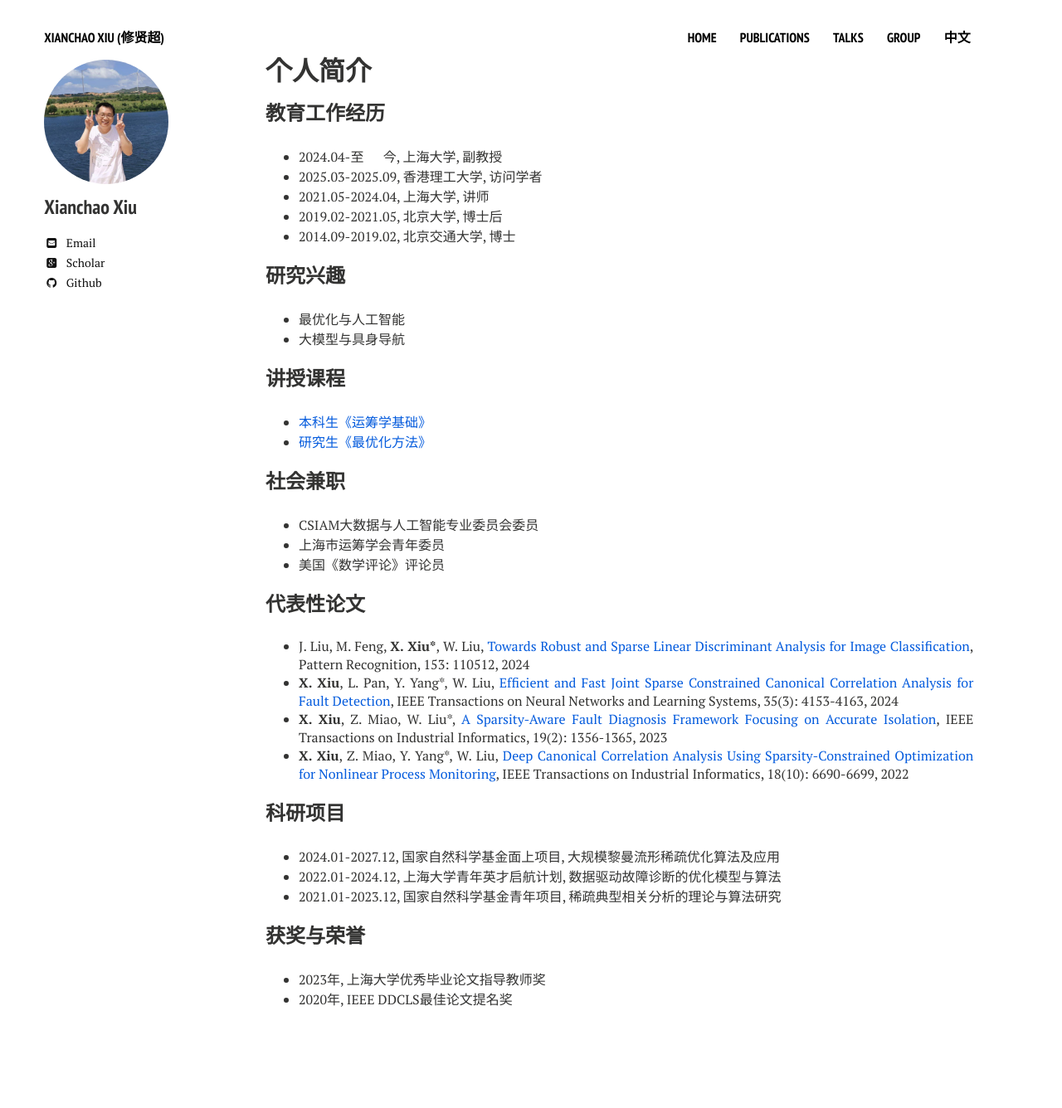
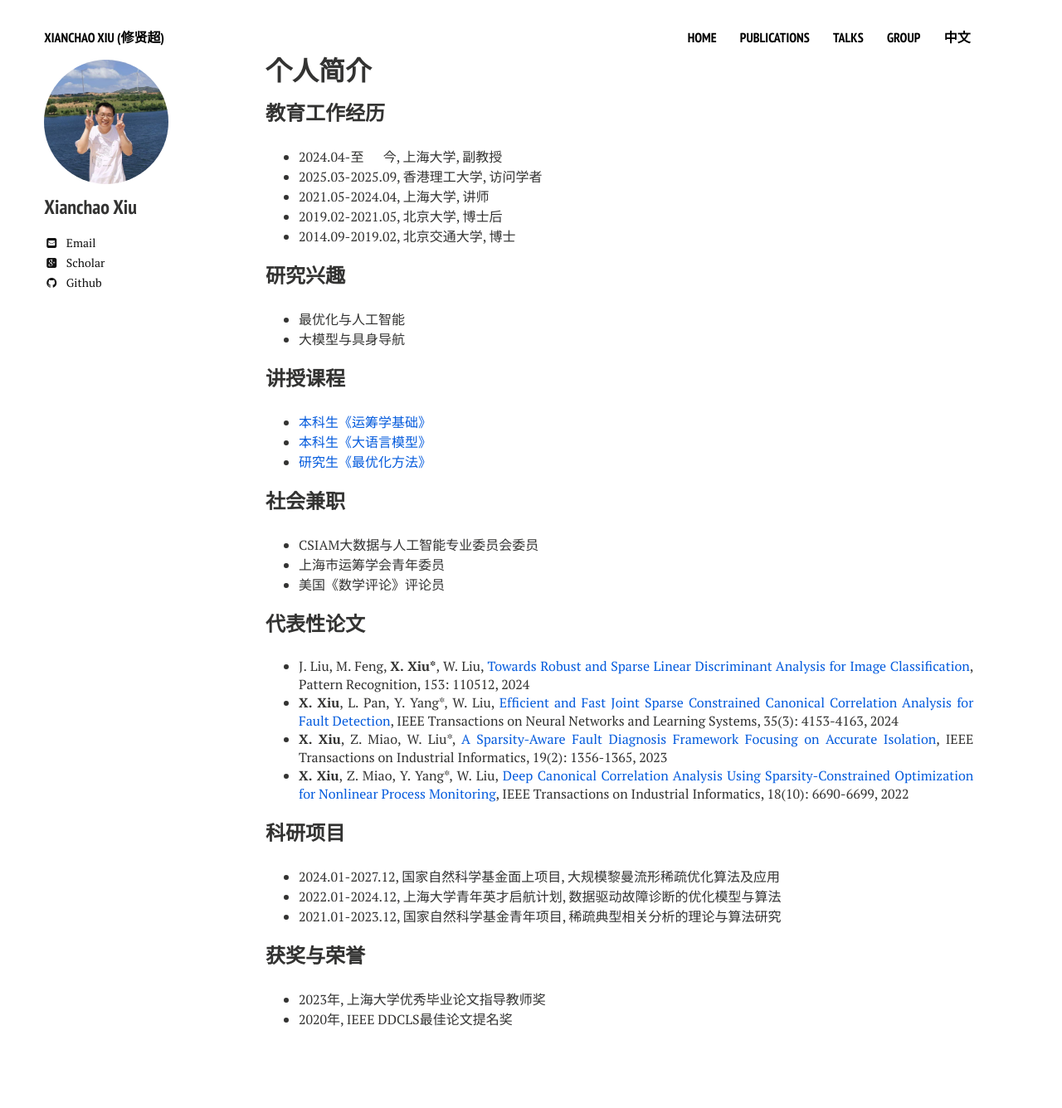
Before and after one commit to xianchaoxiu/xianchaoxiu.github.io, a Jekyll site: the page built from chinese/index.md, in a window 1280 px wide. Shown: the whole page at 83% size. Built offline with Jekyll 4.4.1, drawn with Linux system fonts in a browser that asks for light colours; nearby versions of some CDN libraries; before the commit the page ends 1312 px from its top, so only the background shows below that.

Commit message:
Update index.md

```diff
--- a/chinese/index.md
+++ b/chinese/index.md
@@ -24,6 +24,7 @@ share: false
 
 ### 讲授课程
 * <a href="https://xianchaoxiu.github.io/chinese/OR/" class="textlink" target="_blank"> 本科生《运筹学基础》 </a><br>
+* <a href="https://xianchaoxiu.github.io/chinese/OR/" class="textlink" target="_blank"> 本科生《大语言模型》 </a><br>
 * <a href="https://xianchaoxiu.github.io/chinese/OPT/" class="textlink" target="_blank"> 研究生《最优化方法》 </a><br>
 
 
```
